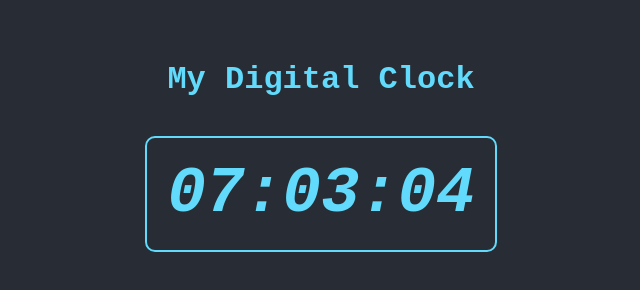
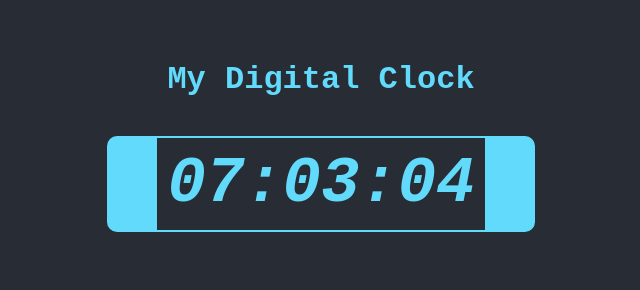
Before and after one commit to WPTUser-19127/digital-clock, a plain HTML site: page index.html in a window 1280 px wide. Shown: the whole page, without its empty margins (319-959 px from the left). Drawn offline with Linux system fonts and the light colour scheme.

Commit message:
Update styles.css

```diff
--- a/styles.css
+++ b/styles.css
@@ -14,10 +14,10 @@ h1 {
 
 .clock {
     display: inline-block;
-    text-align: center;
     font-size: 48px;
-    padding: 20px;
+    padding: 10px;
     border: 2px solid #61dafb;
+    border-width: 2px 50px; /* 2px top/bottom, 50px left/right */
     border-radius: 10px;
 }
 
```
